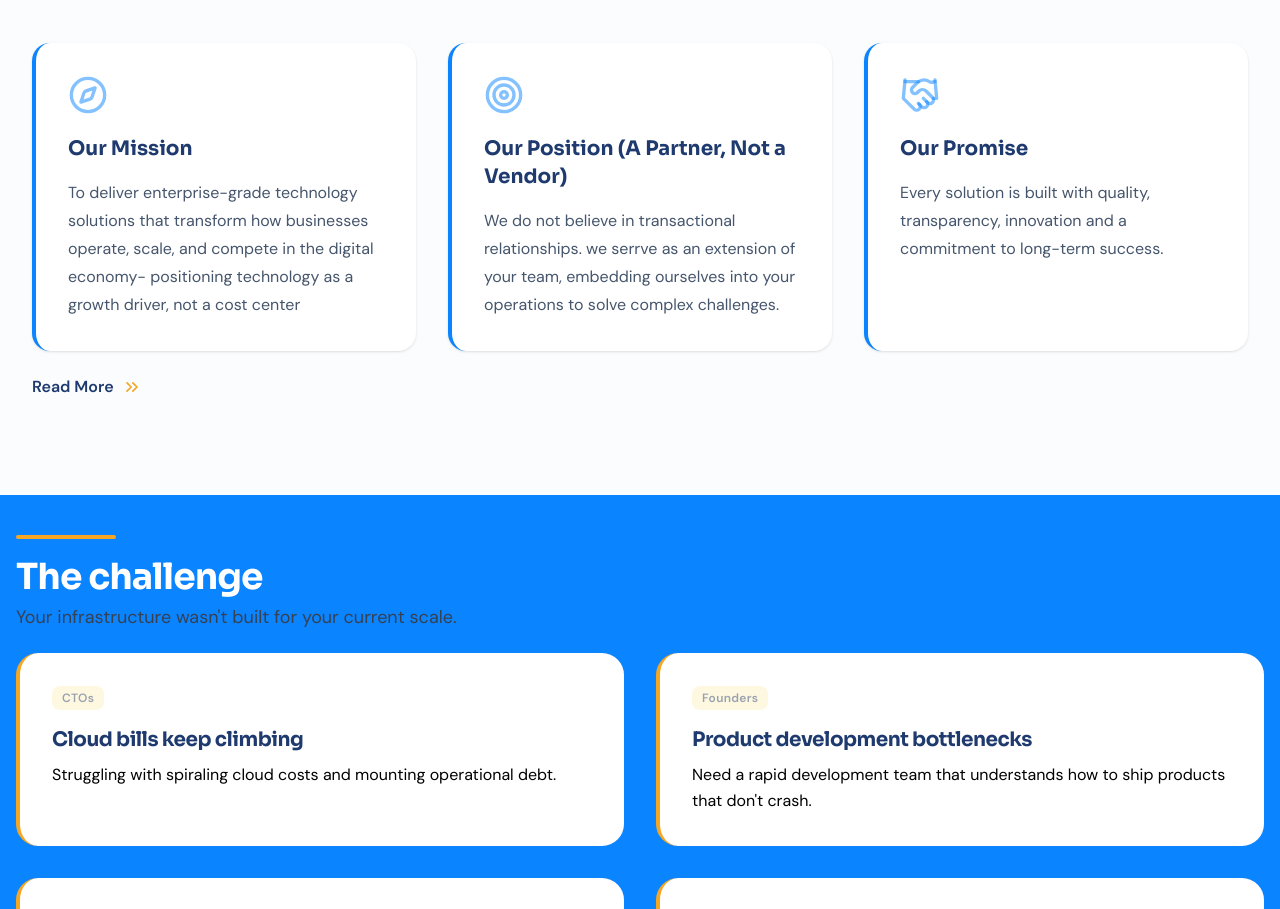
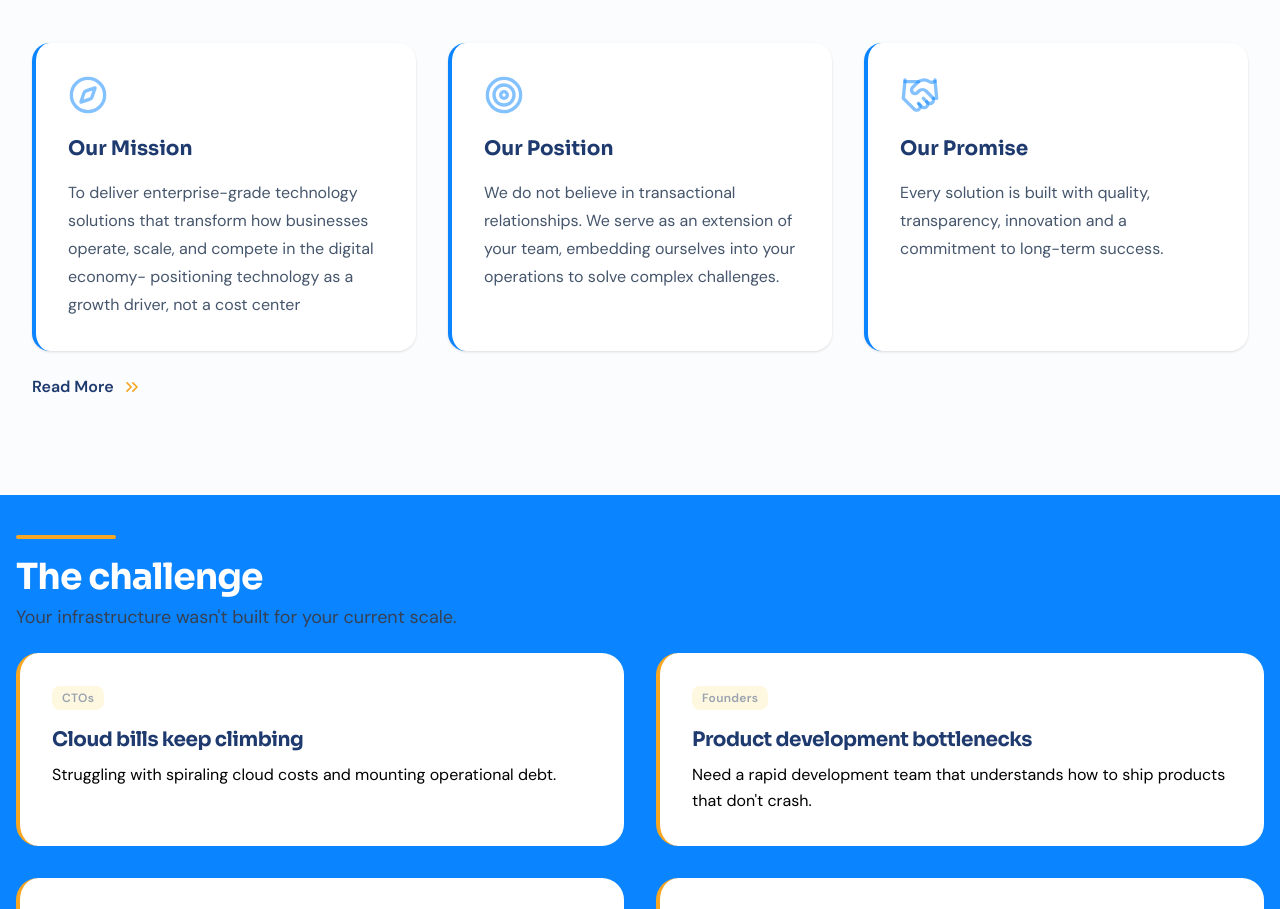
Before and after one commit to ProLaunch-Group/ptech-web, a Next.js app: page / in a window 1280 px wide. Shown: the part 1203-2112 px from the top of the page. Built offline with nearby package versions, Linux system fonts and the light colour scheme.

Commit message:
Feat: Updated service file

```diff
--- a/src/constants/service.ts
+++ b/src/constants/service.ts
@@ -7,6 +7,7 @@ import {
   MetricItem,
   ServiceItemProps,
   FaqItem,
+  TeamMember,
 } from '@/types/service.types';
 
 import { FooterLink, SocialLink, ContactInfo } from '@/types/service.types';
@@ -136,9 +137,9 @@ export const cards: MissionCardProps[] = [
   },
   {
     icon: Target,
-    title: 'Our Position (A Partner, Not a Vendor)',
+    title: 'Our Position',
     description:
-      'We do not believe in transactional relationships. we serrve as an extension of your team, embedding ourselves into your operations to solve complex challenges.',
+      'We do not believe in transactional relationships. We serve as an extension of your team, embedding ourselves into your operations to solve complex challenges.',
   },
   {
     icon: HandshakeIcon,
@@ -492,3 +493,21 @@ export const faqData: FaqItem[] = [
       'It depends on the scope — a cloud migration looks different from a custom software build. Your free architecture audit or discovery call is where we scope out a timeline specific to your situation.',
   },
 ];
+
+//Team Section(About us)
+export const TEAM_MEMBERS: TeamMember[] = [
+  {
+    id: 'mary-queen-uchechukwu',
+    name: 'Mary-Queen Uchechukwu',
+    role: 'Founder & CEO',
+    bio: 'As the Founder of ProLaunch Group and a hands-on Cloud & DevOps Engineer, Mary-Queen bridges the gap between complex infrastructure challenges and clear business strategy. She leads our vision with a commitment to technical precision and a results-led approach, ensuring that technology serves as an accelerator—not a bottleneck—for your business.',
+    image: '/images/team/mary-queen.jpg',
+  },
+  {
+    id: 'emmanuel-adenuel',
+    name: 'Emmanuel Adenuel',
+    role: 'CTO',
+    bio: 'As our CTO and a veteran Fullstack Software Developer, Emmanuel leads our technical architecture and software delivery. He ensures every line of code and every infrastructure decision is engineered for performance, reliability, and security, turning ambitious business goals into high-functioning digital reality.',
+    image: '/images/team/emmanuel.jpg',
+  },
+];
```
